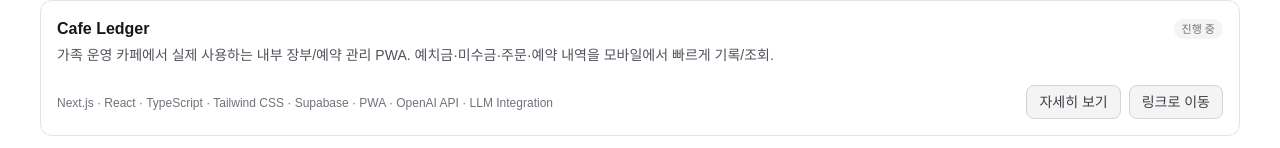
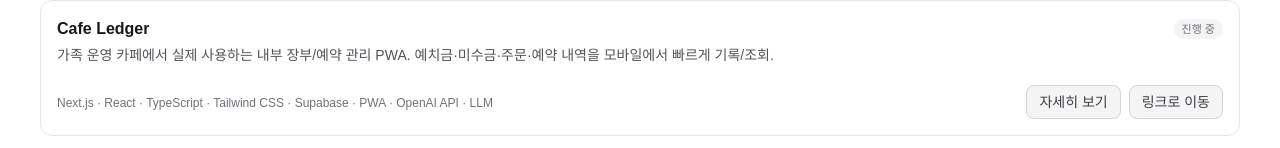
Before and after one commit to lbj23han/han-portfolio, a Next.js app: page /projects in a window 1280 px wide. Shown: the part 116-264 px from the top of the page. Built offline with nearby package versions, Linux system fonts and the light colour scheme.

Commit message:
refactor: update tech stack label for layout consistency

```diff
--- a/src/constants/projects.ts
+++ b/src/constants/projects.ts
@@ -73,7 +73,7 @@ export const projects: Project[] = [
       "Supabase",
       "PWA",
       "OpenAI API",
-      "LLM Integration",
+      "LLM",
     ],
     status: "in-progress",
     url: "https://nescafe-admin-pwa.vercel.app",
```
